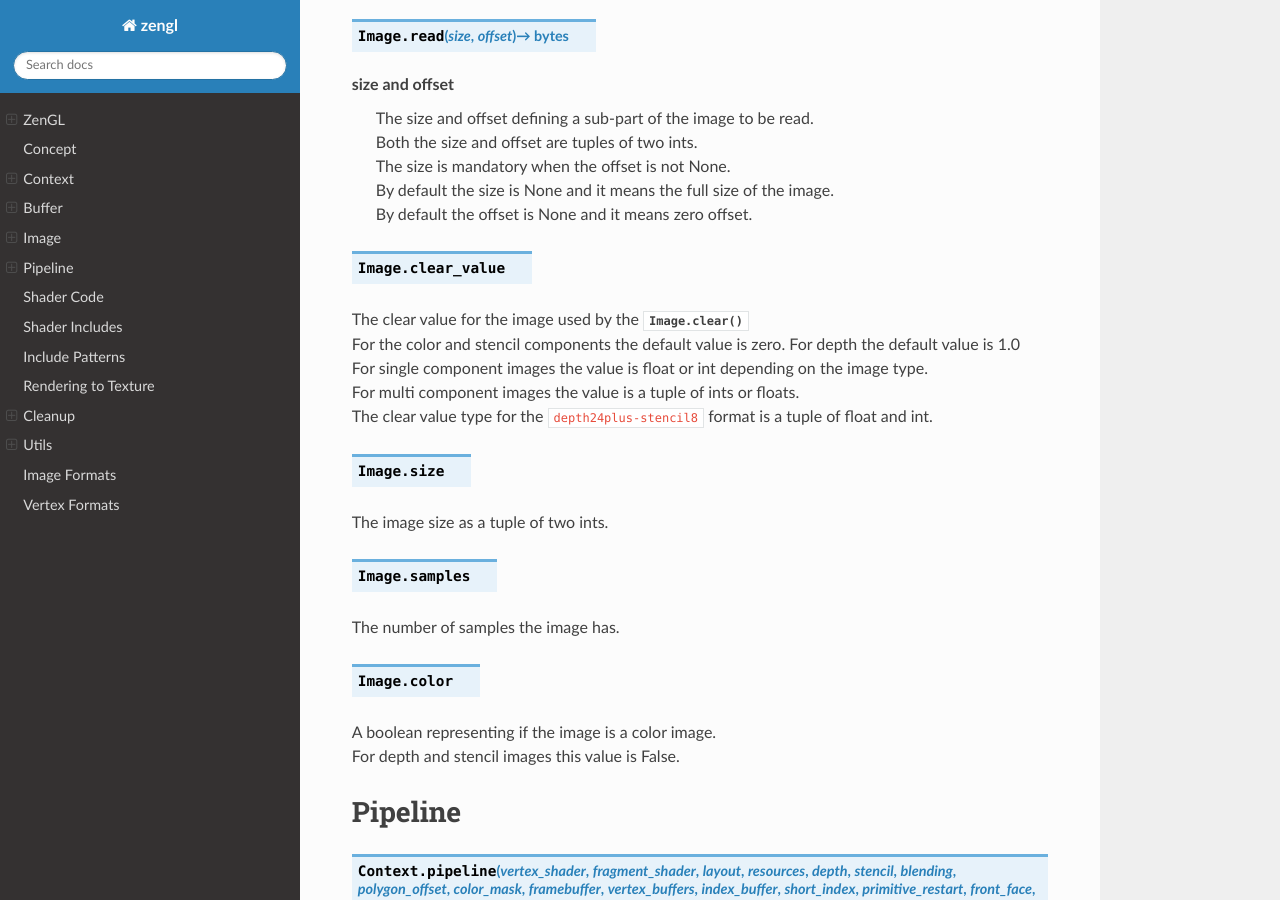
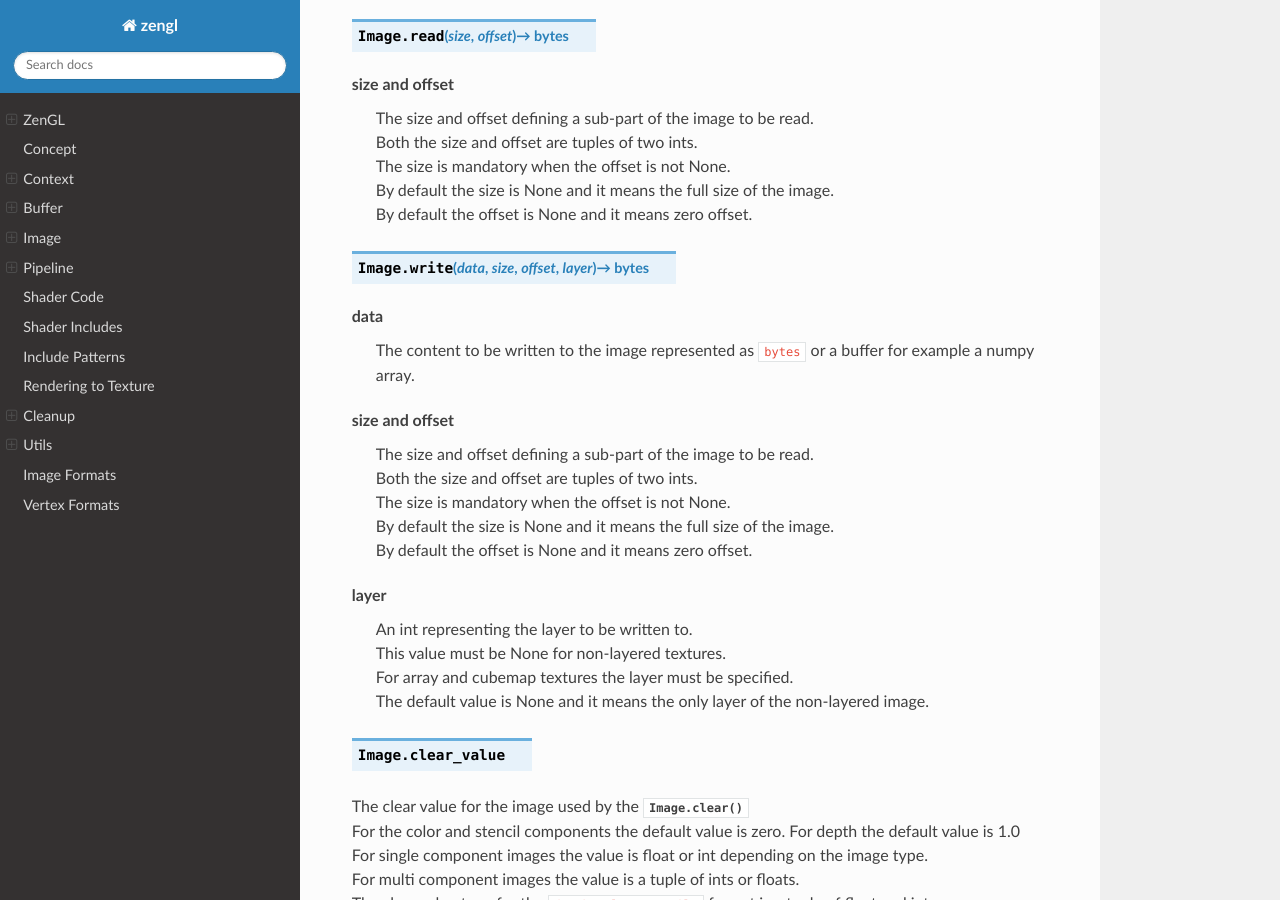
Before and after one commit to szabolcsdombi/zengl, a Sphinx documentation site: the page built from docs/index.rst, in a window 1280 px wide and 900 px high, scrolled down 6173 px. Built offline with Sphinx 7.4.7 and the Read the Docs theme 2.0.0, drawn with Linux system fonts in a browser that asks for light colours.

Commit message:
fix missing image write docs

```diff
--- a/docs/index.rst
+++ b/docs/index.rst
@@ -259,6 +259,24 @@
     | The size is mandatory when the offset is not None.
     | By default the size is None and it means the full size of the image.
     | By default the offset is None and it means zero offset.
+
+.. py:method:: Image.write(data, size, offset, layer) -> bytes
+
+**data**
+    | The content to be written to the image represented as ``bytes`` or a buffer for example a numpy array.
+
+**size and offset**
+    | The size and offset defining a sub-part of the image to be read.
+    | Both the size and offset are tuples of two ints.
+    | The size is mandatory when the offset is not None.
+    | By default the size is None and it means the full size of the image.
+    | By default the offset is None and it means zero offset.
+
+**layer**
+    | An int representing the layer to be written to.
+    | This value must be None for non-layered textures.
+    | For array and cubemap textures the layer must be specified.
+    | The default value is None and it means the only layer of the non-layered image.
 
 .. py:attribute:: Image.clear_value
 
```
